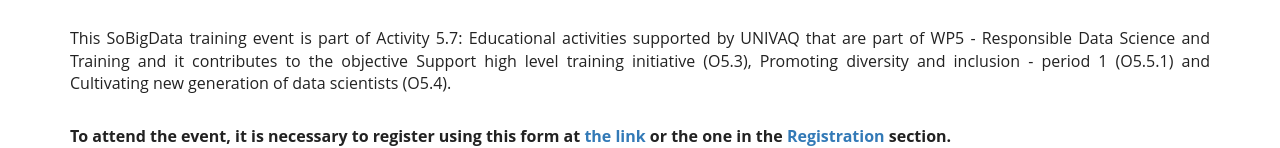
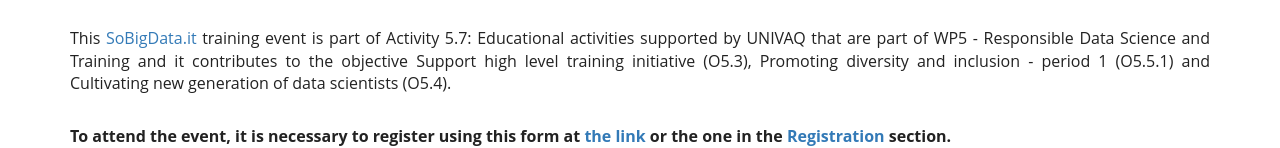
Before and after one commit to sobigdata-univaq/sobigdata-univaq.github.io, a plain HTML site: page index.html in a window 1280 px wide. Shown: the part 582-730 px from the top of the page. Drawn offline with Linux system fonts and the light colour scheme.

Commit message:
aggiunto link

```diff
--- a/index.html
+++ b/index.html
@@ -76,7 +76,7 @@
         and some results achieved by the research group at University of L'Aquila participating in the infrastructure.
       </span>
       <span>
-        This SoBigData training event is part of Activity 5.7: Educational activities supported by UNIVAQ that are part of WP5 -
+        This <a href="https://pnrr.sobigdata.it/" target="_blank" rel="noopener noreferrer">SoBigData.it</a> training event is part of Activity 5.7: Educational activities supported by UNIVAQ that are part of WP5 -
         Responsible Data Science and Training and it contributes to the objective Support high level training initiative (O5.3),
         Promoting diversity and inclusion - period 1 (O5.5.1) and Cultivating new generation of data scientists (O5.4).
       </span>
```
